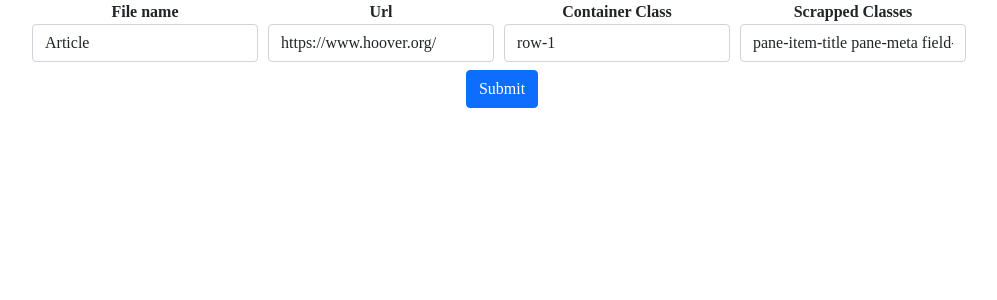
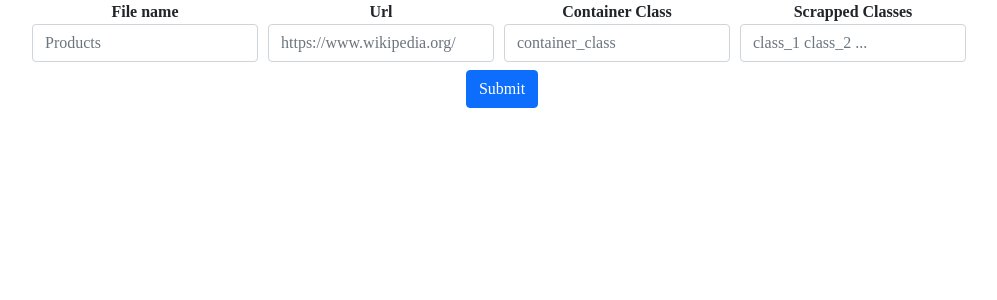
Before and after one commit to H0R4T1U/DjangoSRI, a Django app: page / in a window 1280 px wide. Shown: the part 56-356 px from the top of the page, without its empty margins (138-1135 px from the left). Run offline with Django 4.2, Linux system fonts and the light colour scheme; data that the repository does not hold is empty; some libraries are stand-ins or nearby versions; some web fonts are replaced.

Commit message:
Update index.html

```diff
--- a/templates/SRI/index.html
+++ b/templates/SRI/index.html
@@ -9,20 +9,20 @@
             {% csrf_token %}
 
             <label class="form-label" for="name">File name
-                <input class="form-control" type="text" name="name" placeholder="Products" value="Article">
+                <input class="form-control" type="text" name="name" placeholder="Products">
             </label>
 
 
             <label class="form-label" for="website">Url
-                <input class="form-control" type="url" name="website" placeholder="https://www.wikipedia.org/" value="https://www.hoover.org/">
+                <input class="form-control" type="url" name="website" placeholder="https://www.wikipedia.org/">
             </label>
 
             <label class="form-label" FOR="containerClass">Container Class
-                <input class="form-control" type="text" name="containerClass" placeholder="container_class" value="row-1">
+                <input class="form-control" type="text" name="containerClass" placeholder="container_class">
             </label>
 
             <label class="form-label" for="scrappedClasses" >Scrapped Classes
-                <input class="form-control" type="text" name="scrappedClasses" placeholder="class_1 class_2 ..." value="pane-item-title pane-meta field-authors pane-meta field-date">
+                <input class="form-control" type="text" name="scrappedClasses" placeholder="class_1 class_2 ...">
             </label>
             <button class="btn btn-primary" type="submit">Submit</button>
         </form>
```
